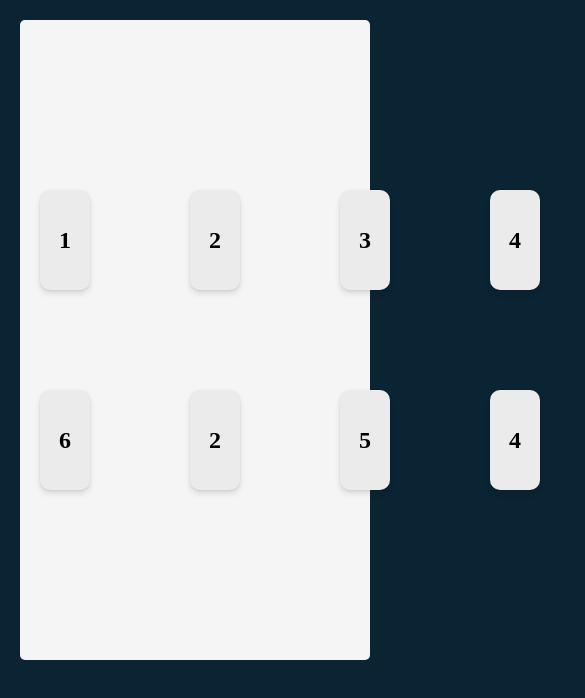
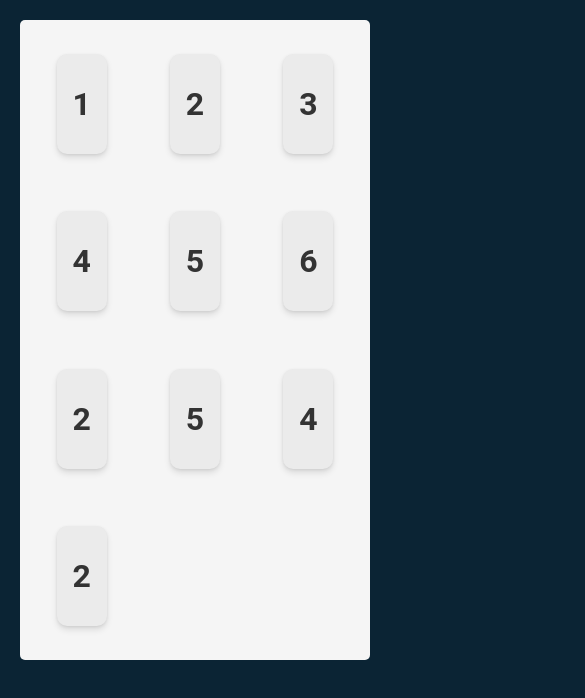
Before and after one commit to stackj007/Tenzies, a React (Vite) app: page / in a window 390 px wide. Shown: the top 698 px of the page, 585 px wide, since content can reach past the window. Built offline with nearby package versions, Linux system fonts and the light colour scheme.

Commit message:
media queries

```diff
--- a/src/App.css
+++ b/src/App.css
@@ -15,6 +15,8 @@ main {
   justify-content: center;
   align-items: center;
   margin: auto;
+
+  overflow: hidden;
 }
 
 .die-container {
@@ -24,6 +26,9 @@ main {
   justify-items: center;
   align-items: center;
   width: 100%;
+  max-width: 100%;
+  height: 100%;
+  max-height: 100%;
 }
 
 .die-face {
@@ -38,22 +43,46 @@ main {
   justify-content: center;
   align-items: center;
   cursor: pointer;
+  font-family: 'Roboto', sans-serif;
+}
+
+.die-num {
+  font-size: 2rem;
+  color: #333;
 }
 
 .die-face:hover {
-  transform: translateY(-5px); /* Slight lift on hover */
+  transform: translateY(-5px);
 }
 
-@media (min-width: 768px) {
-  .die-face {
-    height: 90px;
-    width: 70px;
+@media (max-width: 720px) {
+  .die-container {
+    grid-template-columns: repeat(
+      auto-fit,
+      minmax(80px, 1fr)
+    );
+    gap: 50px;
   }
 }
 
-@media (min-width: 1024px) {
-  .die-face {
-    height: 140px;
-    width: 70px;
+@media (max-width: 400px) {
+  .die-container {
+    grid-template-columns: repeat(
+      auto-fit,
+      minmax(60px, 1fr)
+    );
+    gap: 30px;
   }
 }
+
+. @media (max-width: 600px) {
+  .die-face {
+    font-size: 1.5rem;
+  }
+}
+
+@media (max-width: 400px) {
+  .die-face {
+    font-size: 1rem;
+  }
+}
```
